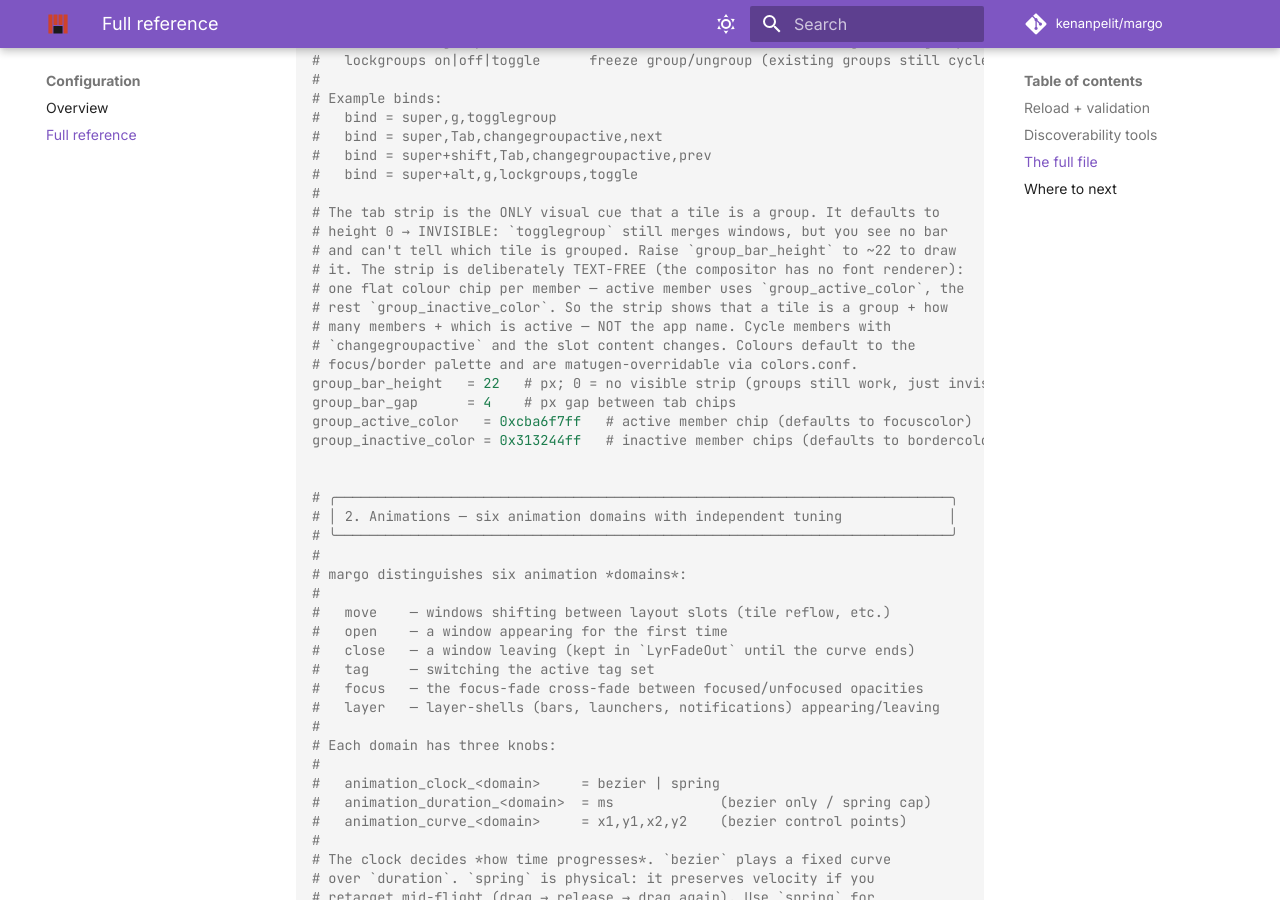
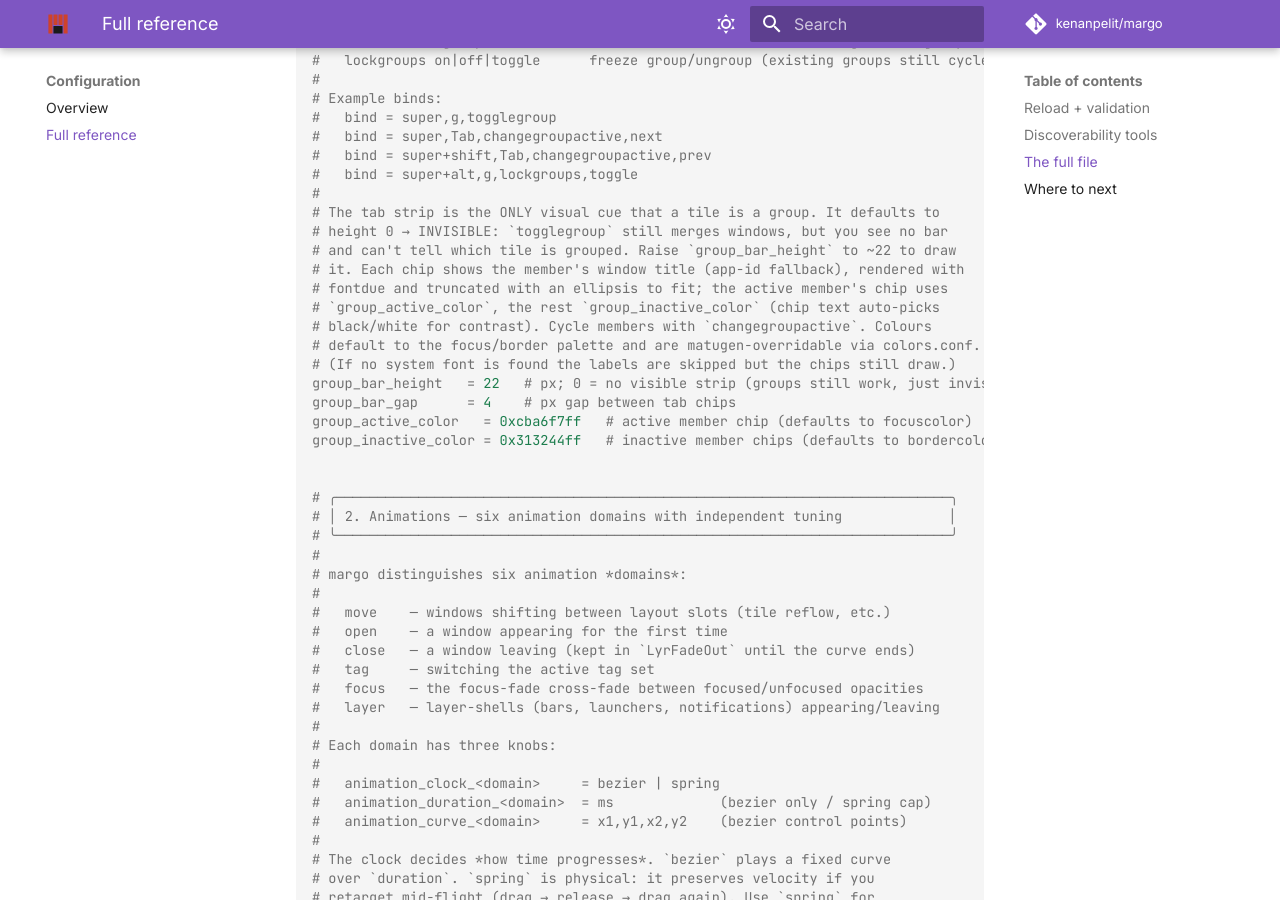
Before and after one commit to kenanpelit/margo, an MkDocs documentation site: the page built from docs/config-reference.md, in a window 1280 px wide and 900 px high, scrolled down 4406 px. Built offline with MkDocs 1.6.1 and Material for MkDocs 9.7.7, drawn with Linux system fonts in a browser that asks for light colours; comment, search, counter and statistics services are not loaded.

Commit message:
docs(groups): tab chips now show app-name labels (fontdue), not text-free
Co-Authored-By: Claude Opus 4.8 <noreply@anthropic.com>

```diff
--- a/docs/configuration.md
+++ b/docs/configuration.md
@@ -148,12 +148,13 @@ The tab strip is the **only** on-screen cue that a tile is a group, and it is
 merges windows, but you see no strip and can't tell which tile is grouped — raise
 `group_bar_height` to ~22 to draw it.
 
-The strip is deliberately **text-free** (the compositor has no font renderer): one
-flat colour chip per member, the active one in `group_active_color` and the rest in
-`group_inactive_color`. So it shows *that* a tile is a group, how many members it
-has, and which is active — **not** the app name. Cycle members with
-`changegroupactive` and the slot content changes. Colours default to the
-focus/border palette and follow matugen via `colors.conf`.
+Each chip shows the member's **window title** (app-id fallback), rasterised with
+[`fontdue`](https://crates.io/crates/fontdue) and truncated with an ellipsis to
+fit. The active member's chip uses `group_active_color`, the rest
+`group_inactive_color`, and the label colour auto-picks black/white for contrast.
+Cycle members with `changegroupactive`. Colours default to the focus/border
+palette and follow matugen via `colors.conf`. (If no system font is found under
+`/usr/share/fonts` the labels are skipped, but the coloured chips still draw.)
 
 | Key | Default | Meaning |
 | --- | --- | --- |
--- a/margo/src/config.example.conf
+++ b/margo/src/config.example.conf
@@ -170,12 +170,12 @@ blur_optimized = 1
 # The tab strip is the ONLY visual cue that a tile is a group. It defaults to
 # height 0 → INVISIBLE: `togglegroup` still merges windows, but you see no bar
 # and can't tell which tile is grouped. Raise `group_bar_height` to ~22 to draw
-# it. The strip is deliberately TEXT-FREE (the compositor has no font renderer):
-# one flat colour chip per member — active member uses `group_active_color`, the
-# rest `group_inactive_color`. So the strip shows that a tile is a group + how
-# many members + which is active — NOT the app name. Cycle members with
-# `changegroupactive` and the slot content changes. Colours default to the
-# focus/border palette and are matugen-overridable via colors.conf.
+# it. Each chip shows the member's window title (app-id fallback), rendered with
+# fontdue and truncated with an ellipsis to fit; the active member's chip uses
+# `group_active_color`, the rest `group_inactive_color` (chip text auto-picks
+# black/white for contrast). Cycle members with `changegroupactive`. Colours
+# default to the focus/border palette and are matugen-overridable via colors.conf.
+# (If no system font is found the labels are skipped but the chips still draw.)
 group_bar_height   = 22   # px; 0 = no visible strip (groups still work, just invisible)
 group_bar_gap      = 4    # px gap between tab chips
 group_active_color   = 0xcba6f7ff   # active member chip (defaults to focuscolor)
```
